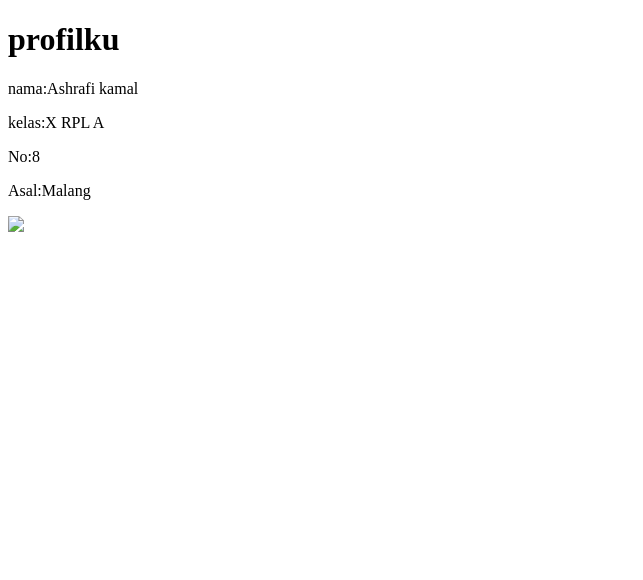
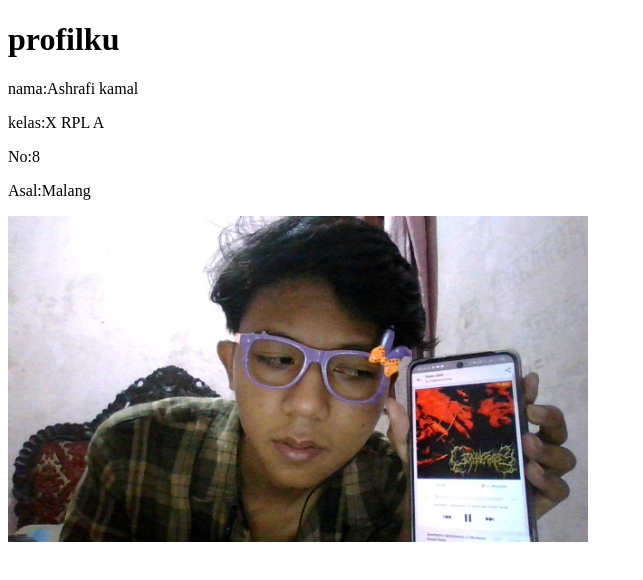
Before and after one commit to Aroy99124213/Aroyoioi, a plain HTML site: page index.html in a window 1280 px wide. Shown: the whole page, without its empty margins (0-643 px from the left). Drawn offline with Linux system fonts and the light colour scheme.

Commit message:
Update index.html

```diff
--- a/index.html
+++ b/index.html
@@ -12,7 +12,7 @@
     <p>kelas:X RPL A</p>
     <p>No:8</p>
     <p>Asal:Malang</p>
-    <img src="c:\Users\USER\Pictures\Camera Roll\WIN_20250317_01_55_40_Pro.jpg" width="580" srcset="">
+    <img src="WIN_20250317_02_11_00_Pro.jpg" width="580" srcset="">
     <div style="position: relative;">
         <img src="kamal.jpg" alt="" style="position: absolute; top: 580%; left: 580%; transform: translate(-580%,-580%);">
     </div>
```
